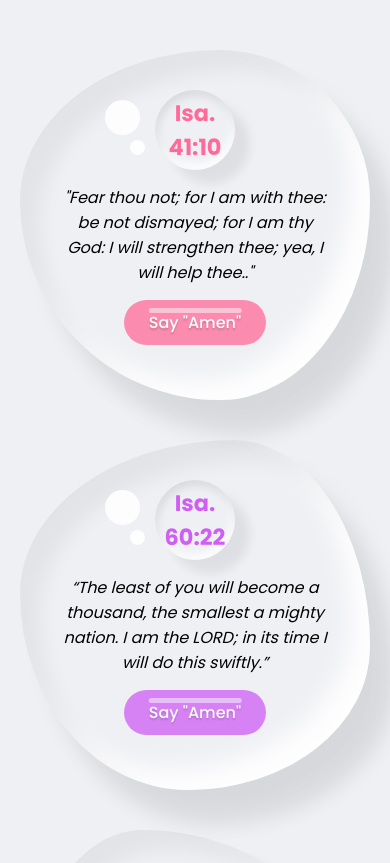
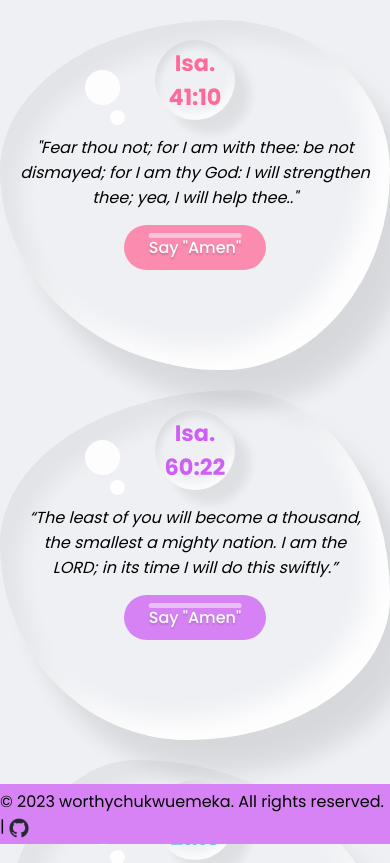
Before and after one commit to worthychukwuemeka/waterdrop-bibleCards, a plain HTML site: page index.html in a window 390 px wide. Shown: the top 863 px of the page. Drawn offline with Linux system fonts and the light colour scheme.

Commit message:
Added my contribution

```diff
--- a/index.html
+++ b/index.html
@@ -31,5 +31,8 @@
     </div>
         </div>
     </div>
+    <footer>
+        <p>&copy; 2023 worthychukwuemeka. All rights reserved. | <a href="https://github.com/worthychukwuemeka/waterdrop-bibleCards" target="_blank"><img class="github-icon" src="images/github-icon.png" alt="GitHub"></a></p>
+    </footer>
 </body>
 </html>
--- a/style.css
+++ b/style.css
@@ -133,3 +133,45 @@ body{
     border-radius: 5px;
     background: rgba(255, 255, 255, 0.5);
 }
+
+footer {
+    display: flex;
+    flex-direction: column;
+    align-items: center;
+    justify-content: center;
+    background-color: #d783f5;
+    padding: 5px 0;
+    margin-top: auto;
+    position: fixed;
+    left: 0;
+    bottom: 0;
+    width: 100%
+}
+
+.github-icon {
+    width: 20px;
+    height: 20px;
+    vertical-align: middle;
+}
+
+/* Media Query for Small Screens (e.g., mobile devices) */
+@media (max-width: 600px) {
+    .container {
+        flex-direction: column; /* Stack items vertically */
+        padding: 20px 0; /* Adjust padding */
+        gap: 20px; /* Decrease the gap between items */
+    }
+
+    .container .drop {
+        width: 100%; /* Make the drop take full width */
+    }
+
+    .container .drop .content {
+        padding: 20px; /* Adjust padding */
+    }
+}
+
+/* Media Query for Medium Screens (e.g., tablets) */
+@media (min-width: 601px) and (max-width: 1024px) {
+    /* Add specific styles for medium screens if needed */
+}
```
Also changed, not shown: images/github-icon.png (added).
